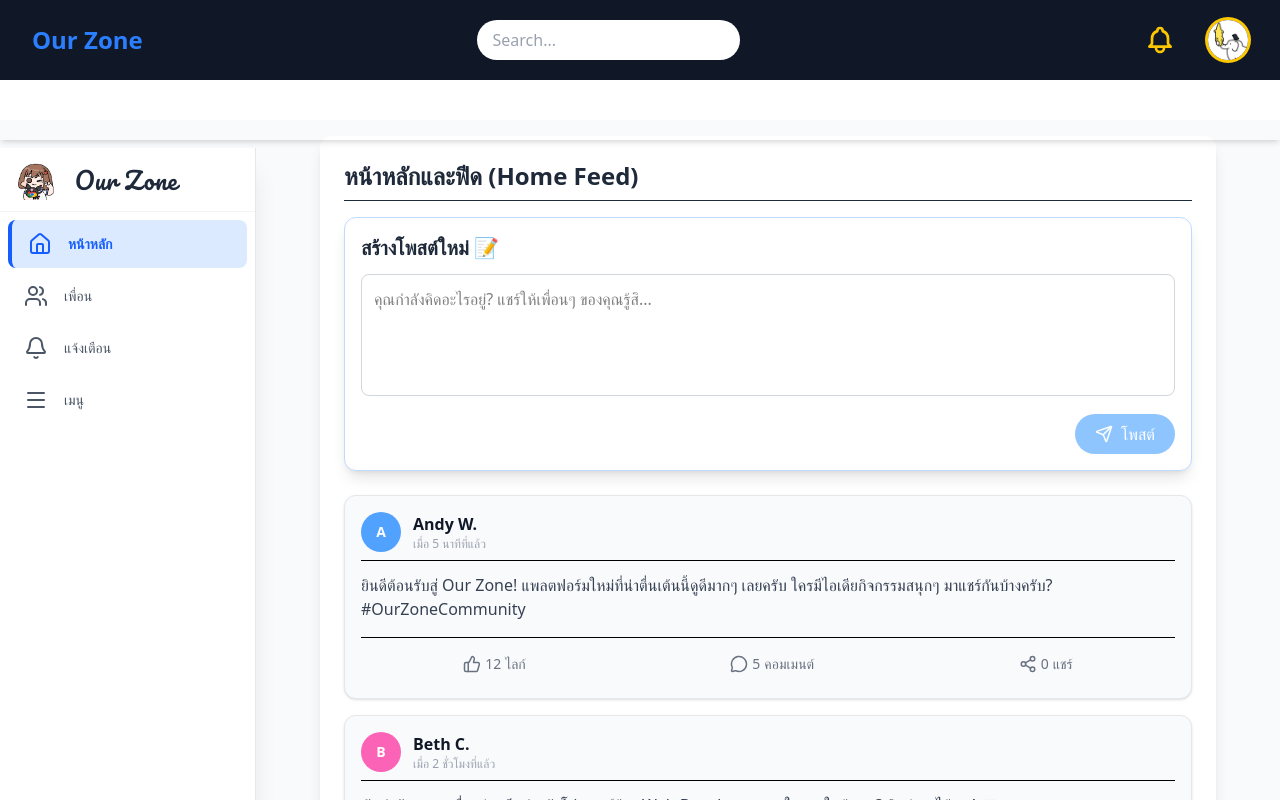
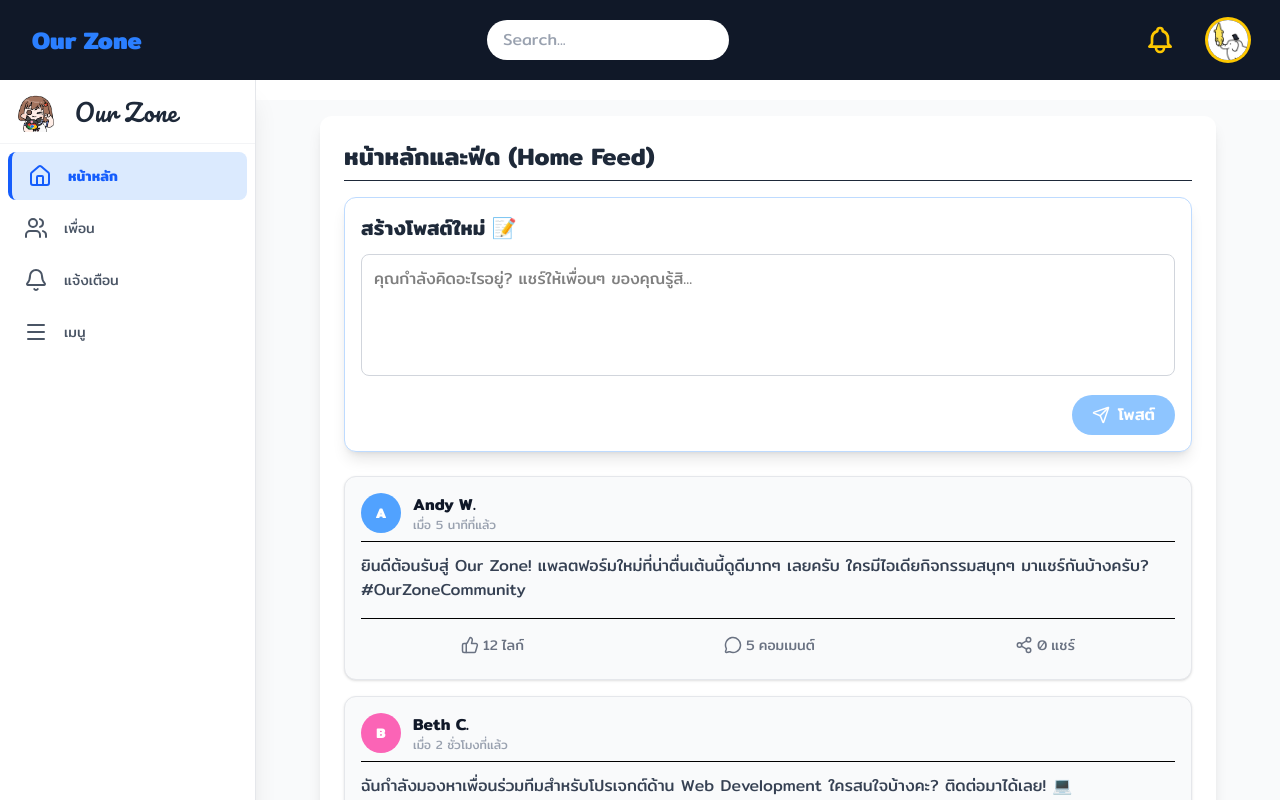
Before and after one commit to luttapon/mini-project, a Next.js app: page /dashboard in a window 1280 px wide. Shown: the top 800 px of the page. Built offline with nearby package versions, Linux system fonts and the light colour scheme.

Commit message:
เอา NavSub ออก, ตกแต่งนิดหน่อย

```diff
--- a/app/(main)/dashboard/page.tsx
+++ b/app/(main)/dashboard/page.tsx
@@ -354,7 +354,7 @@ const App: React.FC = () => {
   return (
     <div className="min-h-screen bg-gray-50 font-inter">
       {/* SIDEBAR (แถบเมนูหลักด้านซ้าย: แถบนำทางหลัก) */}
-      <header className="fixed left-0 top-37 h-full w-16 md:w-64 bg-white shadow-xl z-20 transition-all duration-300 border-r border-gray-200">
+      <header className="fixed left-0 top-20 h-full w-16 md:w-64 bg-white shadow-xl z-20 transition-all duration-300 border-r border-gray-200">
         <div className="flex flex-col h-full">
 
           {/* TOP: Logo and Name (ส่วนหัวของ Sidebar) */}
--- a/app/(main)/layout.tsx
+++ b/app/(main)/layout.tsx
@@ -1,6 +1,5 @@
 
 import { NavbarTop } from "@/app/components/NavbarTop";
-import { NavbarSub } from "@/app/components/NavbarSub";
 
 export default function MainLayout({
   children,
@@ -10,9 +9,8 @@ export default function MainLayout({
   return (
         <>
           <NavbarTop />
-          <NavbarSub />
           {/* <main> tag นี้ควรจะห่อหุ้ม {children} */}
-          <main className="min-h-screen pt-30">
+          <main className="min-h-screen pt-25">
             {children}
           </main>
        </>
--- a/app/components/NavbarSub.tsx
+++ b/app/components/NavbarSub.tsx
@@ -1,16 +1,16 @@
-import Link from "next/link";
-import Image from "next/image";
+// import Link from "next/link";
+// import Image from "next/image";
 
-export const NavbarSub = () => {
-    return (
-        <nav className="flex items-center
-        px-4 py-4
-        h-15
-        fixed top-20 left-0 w-full
-        bg-grey-500 shadow-md
-        z-40
-        overflow-x-auto
-        whitespace-nowrap">
-        </nav>
-    )
-}
+// export const NavbarSub = () => {
+//     return (
+//         <nav className="flex items-center
+//         px-4 py-4
+//         h-15
+//         fixed top-20 left-0 w-full
+//         bg-grey-500 shadow-md
+//         z-40
+//         overflow-x-auto
+//         whitespace-nowrap">
+//         </nav>
+//     )
+// }
--- a/app/layout.tsx
+++ b/app/layout.tsx
@@ -1,18 +1,12 @@
 import type { Metadata } from "next";
-import { Geist, Geist_Mono } from "next/font/google";
+import { Mitr } from "next/font/google";
 import "./globals.css";
-import { NavbarTop } from "@/app/components/NavbarTop";
-import { NavbarSub } from "@/app/components/NavbarSub";
 
-const geistSans = Geist({
-  variable: "--font-geist-sans",
-  subsets: ["latin"],
+const mitr = Mitr({
+  subsets:["thai"],
+  weight: ["200","300","400","500","600","700"],
 });
 
-const geistMono = Geist_Mono({
-  variable: "--font-geist-mono",
-  subsets: ["latin"],
-});
 
 export const metadata: Metadata = {
   title: "Create Next App",
@@ -27,7 +21,7 @@ export default function RootLayout({
   return (
     <html lang="en">
       <body
-        className={`${geistSans.variable} ${geistMono.variable} antialiased`}
+        className={`${mitr.className} antialiased`}
       >
         {children}
       </body>
--- a/app/login/page.tsx
+++ b/app/login/page.tsx
@@ -207,18 +207,10 @@ const App: React.FC = () => {
                     <div className="space-y-3 mb-6">
                         <button
                             onClick={handleGoogleSignIn}
-                            className="w-full flex items-center justify-center py-2.5 border border-gray-300 rounded-lg shadow-sm text-sm font-medium text-gray-700 bg-white hover:bg-gray-50 transition duration-150 ease-in-out transform hover:scale-[1.005] focus:outline-none focus:ring-2 focus:ring-offset-2 focus:ring-blue-500"
+                            className="w-full flex items-center justify-center py-2.5 border border-gray-300 rounded-lg shadow-sm text-sm font-medium text-gray-700 bg-white hover:bg-gray-50 transition duration-150 ease-in-out transform hover:scale-[1.005] focus:outline-none focus:ring-2 focus:ring-offset-2 focus:ring-blue-500 cursor-pointer"
                         >
                             <FontAwesomeIcon icon={faGoogle} className="w-5 h-5 mr-3 text-red-500" />
                             เข้าสู่ระบบด้วย Google
-                        </button>
-
-                        <button
-                            onClick={handleFacebookSignIn}
-                            className="w-full flex items-center justify-center py-2.5 border border-gray-300 rounded-lg shadow-sm text-sm font-medium text-white bg-blue-600 hover:bg-blue-700 transition duration-150 ease-in-out transform hover:scale-[1.005] focus:outline-none focus:ring-2 focus:ring-offset-2 focus:ring-blue-500"
-                        >
-                            <FontAwesomeIcon icon={faFacebookF} className="w-5 h-5 mr-3" />
-                            เข้าสู่ระบบด้วย Facebook
                         </button>
                     </div>
 
--- a/app/register/page.tsx
+++ b/app/register/page.tsx
@@ -256,19 +256,12 @@ const App = () => {
           <div className="space-y-3 mb-6">
             <button
               onClick={handleGoogleSignIn}
-              className="w-full flex items-center justify-center py-2.5 border border-gray-300 rounded-lg shadow-sm text-sm font-medium text-gray-700 bg-white hover:bg-gray-50 transition duration-150 ease-in-out transform hover:scale-[1.005] focus:outline-none focus:ring-2 focus:ring-offset-2 focus:ring-blue-500"
+              className="w-full flex items-center justify-center py-2.5 border border-gray-300 rounded-lg shadow-sm text-sm font-medium text-gray-700 bg-white hover:bg-gray-50 transition duration-150 ease-in-out transform hover:scale-[1.005] focus:outline-none focus:ring-2 focus:ring-offset-2 focus:ring-blue-500 cursor-pointer"
             >
               <FontAwesomeIcon icon={faGoogle} className="w-5 h-5 mr-3 text-red-500" />
               เข้าสู่ระบบด้วย Google
             </button>
 
-            <button
-              onClick={handleFacebookSignIn}
-              className="w-full flex items-center justify-center py-2.5 border border-gray-300 rounded-lg shadow-sm text-sm font-medium text-white bg-blue-600 hover:bg-blue-700 transition duration-150 ease-in-out transform hover:scale-[1.005] focus:outline-none focus:ring-2 focus:ring-offset-2 focus:ring-blue-500"
-            >
-              <FontAwesomeIcon icon={faFacebookF} className="w-5 h-5 mr-3" />
-              เข้าสู่ระบบด้วย Facebook
-            </button>
           </div>
 
 
```
Also changed, not shown: app/new_password/page.tsx (+93 -57 lines).
